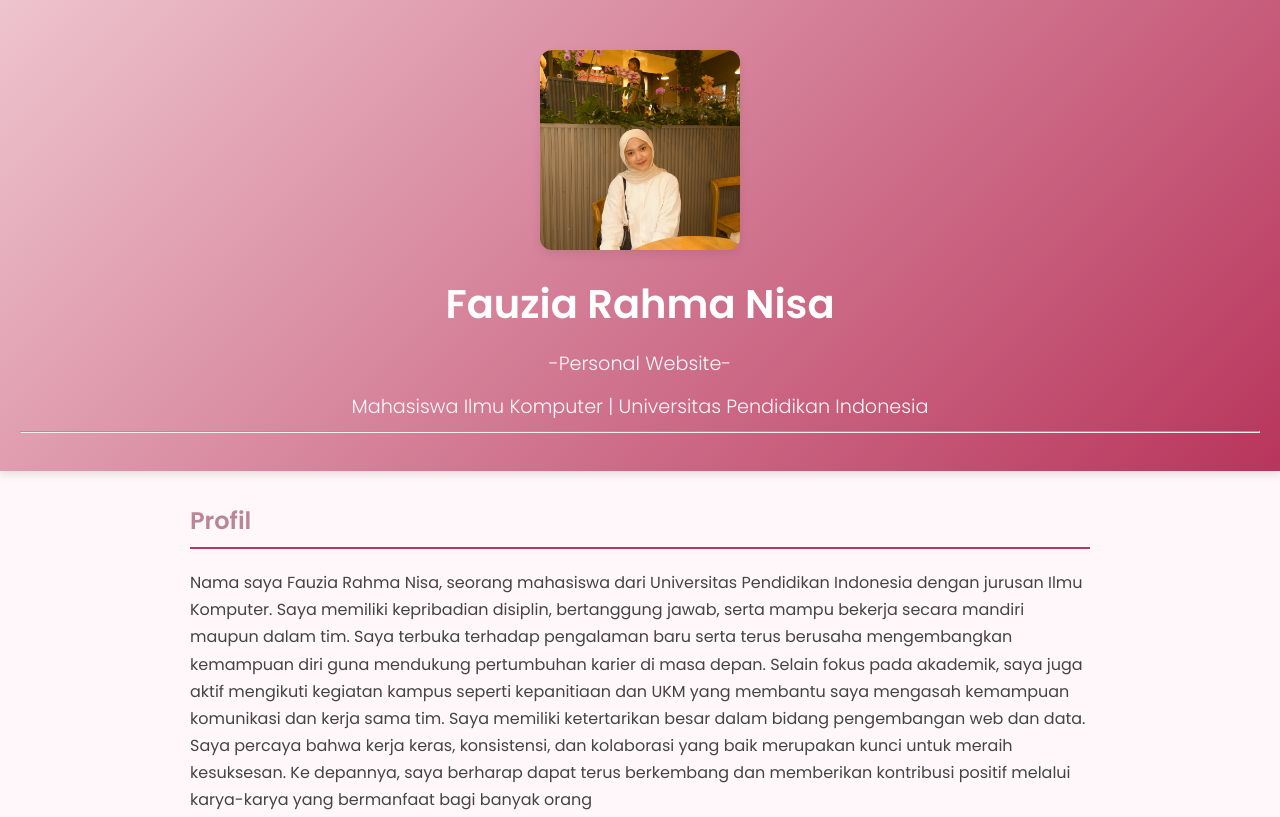
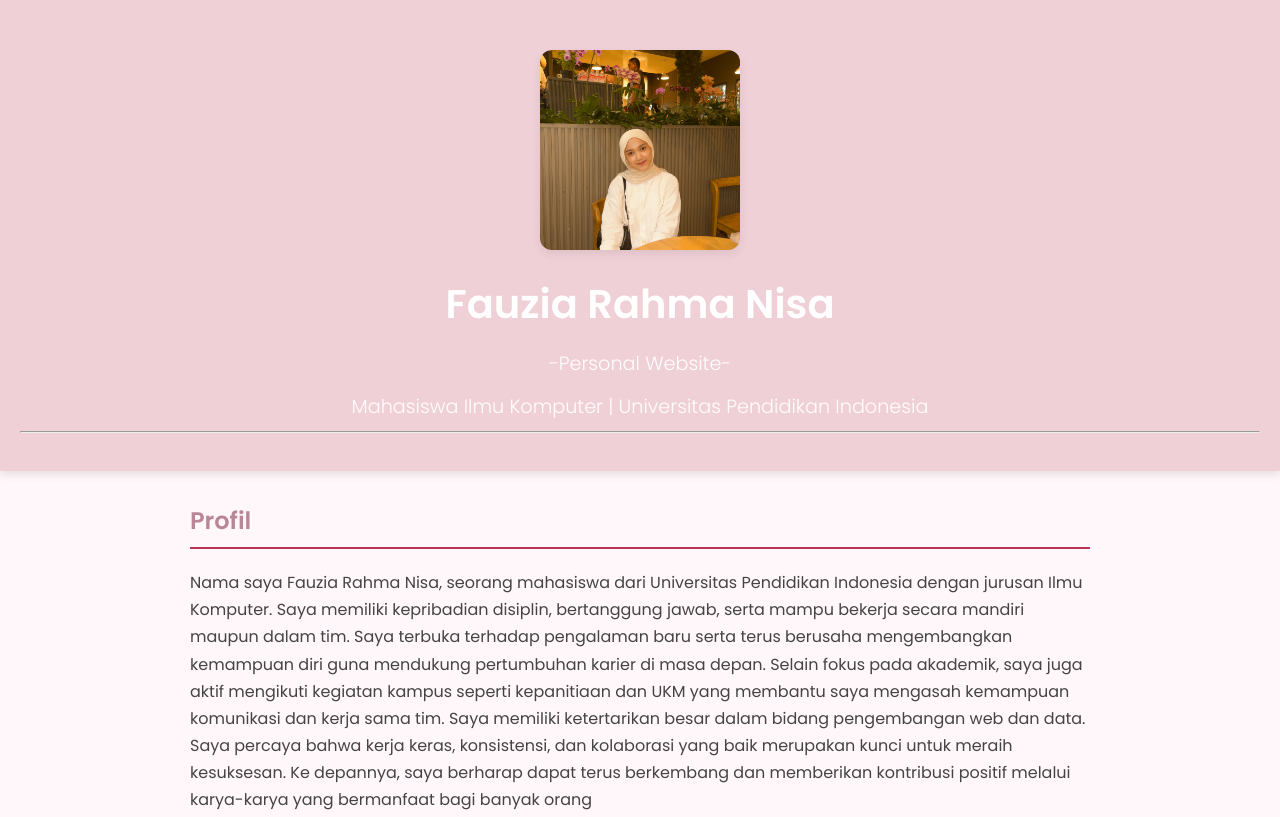
Before and after one commit to Fauzia261205/TugasWEB, a plain HTML site: page index.html in a window 1280 px wide. Shown: the top 817 px of the page. Drawn offline with Linux system fonts and the light colour scheme.

Commit message:
Update style.css

```diff
--- a/style.css
+++ b/style.css
@@ -32,7 +32,7 @@ main {
 header {
   text-align: center;
   padding: 50px 20px 30px;
-  background: linear-gradient(135deg, #eec4ce, #b8355c); /* pink pastel gradasi */
+  background: #f0d0d7;
   color: white;
   box-shadow: 0 4px 8px rgba(0,0,0,0.1);
 }
```
